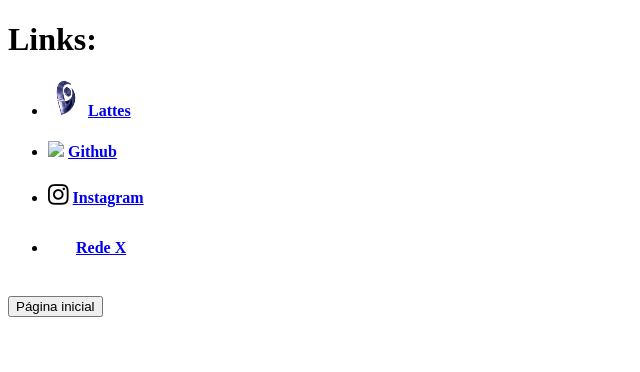
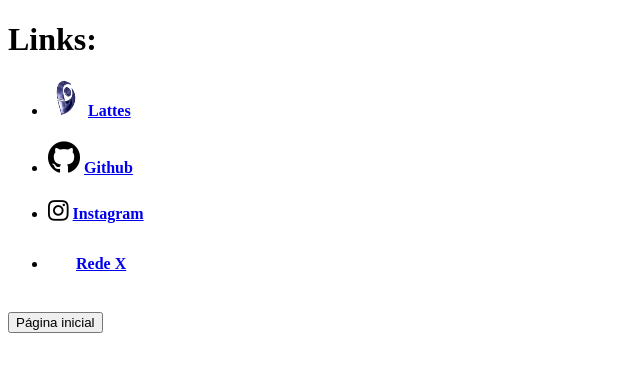
Before and after one commit to LessandroFreitas/Portifolio, a plain HTML site: page 2PagePortifolio/Index2.html in a window 1280 px wide. Shown: the whole page, without its empty margins (0-640 px from the left). Drawn offline with Linux system fonts and the light colour scheme; grey boxes are pictures that could not be loaded.

Commit message:
corrigido só os icones

```diff
--- a/2PagePortifolio/Index2.html
+++ b/2PagePortifolio/Index2.html
@@ -30,7 +30,7 @@
 		</li>
 
 		<li>
-			<h4> <img src="./2PagePortifolio/github-logo_icon-icons.com_73546.ico">
+			<h4> <img src="github-logo_icon-icons.com_73546.ico">
 				<a href="https://github.com/LessandroFreitas"> Github </a> </h4>
 		</li>
 
```
